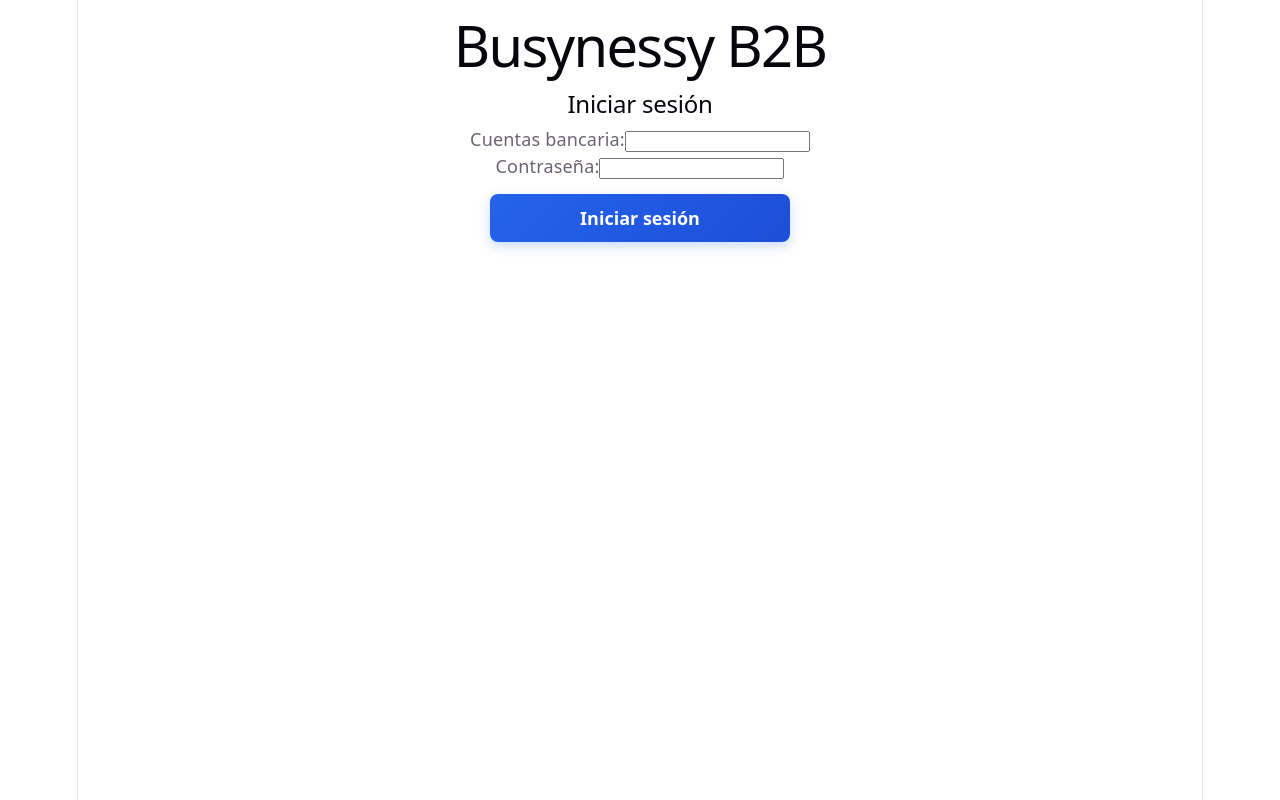
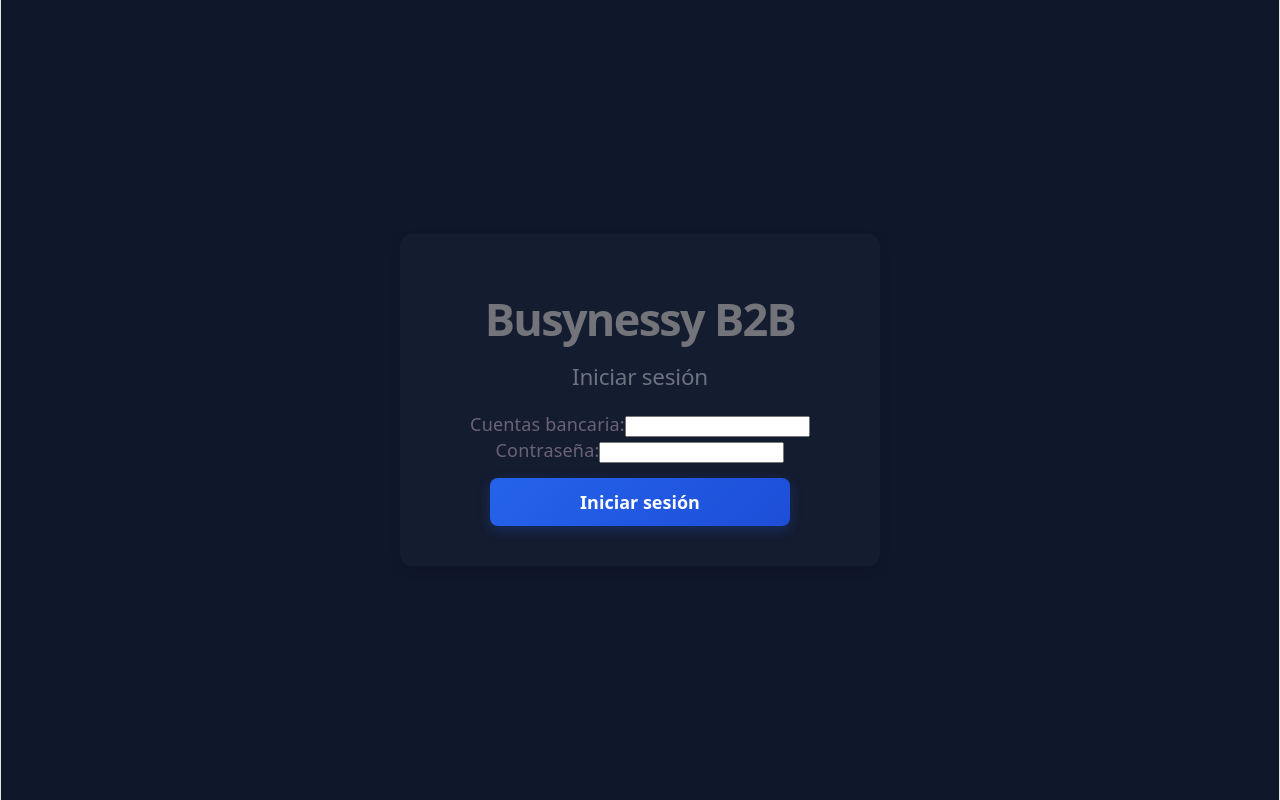
Before and after one commit to MoltJinx/busynessy, a React (Vite) app in the folder Frontend/: page / in a window 1280 px wide. Built offline with nearby package versions, Linux system fonts and the light colour scheme.

Commit message:
silly animations and changed login colors

```diff
--- a/Frontend/src/components/Login.css
+++ b/Frontend/src/components/Login.css
@@ -1,3 +1,46 @@
+body{
+background-color: #0f172a;
+  margin: 0;
+  min-height: 100vh;
+  display: flex;
+  justify-content: center;
+  align-items: center;
+  font-family: system-ui, -apple-system, sans-serif;}
+
+
+  #root {
+  width: 100%;
+  display: flex;
+  justify-content: center;
+  align-items: center;
+}
+  .login-card {
+    width: 100%;
+  max-width: 400px;
+    background-color: #141c30;
+    padding: 40px;
+    border-radius: 12px;
+    box-shadow: 0 4px 12px rgba(0, 0, 0, 0.1);
+    text-align: center;
+}
+
+.titulo-login{
+    font-family: inherit;
+    font-size: 2.5rem;
+    font-weight: 700;
+    color: #73747a;
+}
+
+.subtitulo-login{
+    font-family: inherit;
+    font-size: 1.25rem;
+    font-weight: 400;
+    color: #6b7280;
+    margin-bottom: 20px;
+}
+
+
+
 .btn{
   width: 300px;
   padding: 12px 20px;
@@ -17,3 +60,12 @@ background: linear-gradient(135deg, #2563eb, #1d4ed8);
 
   transition: all 0.2s ease-in-out;
 }
+.btn:hover {
+ animation: expandbuttonsides 0.2s forwards;
+}
+
+@keyframes expandbuttonsides {
+    from{width: 300px;} to
+    {width: 320px;
+    }
+}
--- a/Frontend/src/components/Login.jsx
+++ b/Frontend/src/components/Login.jsx
@@ -11,13 +11,13 @@ export function Login() {
     alert(`Iniciando sesión con: ${email}`);
   };
   return (
-    <div>
-      <h1>Busynessy B2B</h1>
+    <div class="login-card">
+      <h1 class="titulo-login">Busynessy B2B</h1>
 
-      <h2>Iniciar sesión</h2>
+      <h2 class="subtitulo-login">Iniciar sesión</h2>
 
       <form onSubmit={handleSubmit}>
-        <div>
+        <div id="cuentabancariaform">
           <label >Cuentas bancaria:</label>
           <input
             type="email"
@@ -28,7 +28,7 @@ export function Login() {
             required
           />
         </div>
-        <div>
+        <div id="passwordform">
           <label htmlFor="password">Contraseña:</label>
           <input
             type="password"
```
